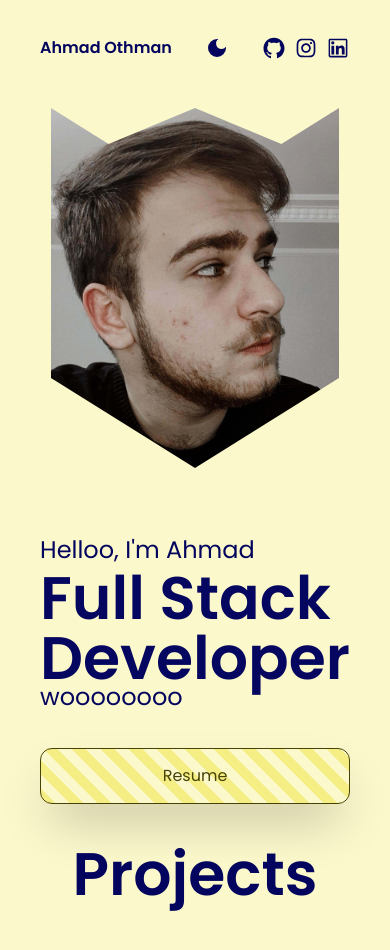
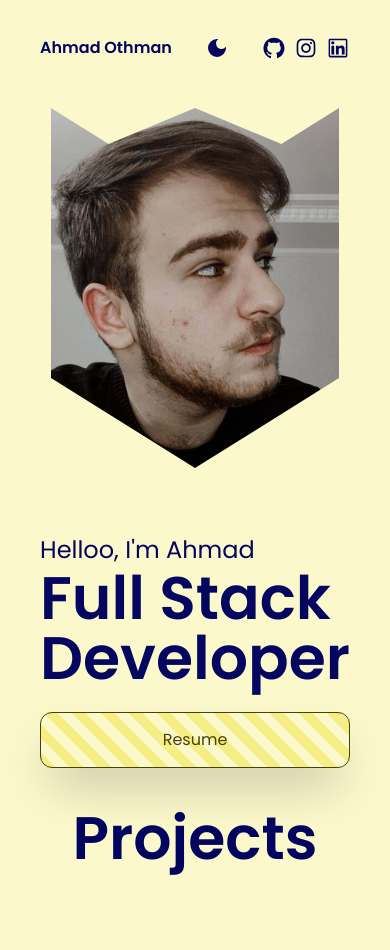
Before and after one commit to So8oS/so8os-portfolio, a Next.js app: page / in a window 390 px wide. Shown: the top 950 px of the page. Built offline with nearby package versions, Linux system fonts and the light colour scheme.

Commit message:
added prisma to stack + fixes

```diff
--- a/src/components/Intro.tsx
+++ b/src/components/Intro.tsx
@@ -1,12 +1,12 @@
 /* eslint-disable @next/next/no-img-element */
-import React from 'react'
-import Link from 'next/link'
-
+import React from "react";
+import Link from "next/link";
 
 const Intro = () => {
   return (
-    <div className='flex flex-col-reverse justify-center items-center mb-10
-    md:flex-row gap-16 md:mb-24 '
+    <div
+      className="mb-10 flex flex-col-reverse items-center justify-center
+    gap-16 md:mb-24 md:flex-row "
       data-aos="fade-up"
       data-aos-offset="500"
       data-aos-delay="50"
@@ -15,36 +15,41 @@ const Intro = () => {
       data-aos-mirror="true"
       data-aos-once="true"
       data-aos-anchor-placement="top-bottom"
+    >
+      <div className="flex flex-col ">
+        <span className=" text-[1.5rem] md:text-[1.75rem]">
+          {" "}
+          Helloo, I&apos;m Ahmad{" "}
+        </span>
+        <div className="flex animate-pulse flex-col">
+          <span className="text-6xl font-bold md:text-7xl  ">Full Stack</span>
+          <span className="text-6xl font-bold md:text-7xl  ">Developer</span>
+        </div>
 
+        <Link href="/resume.pdf" download>
+          <button
+            className=" stripes font- dark:stripes-dark mt-6 h-14  w-full rounded-xl border
+              border-darkBrown bg-darkYellow font-Poppins text-darkBrown
+              shadow-2xl  transition-all duration-300 hover:scale-110 focus:outline-none active:scale-75
+              dark:text-lightYellow md:w-40
+              "
           >
-        <div className='flex flex-col '>
-
-            <span className=' text-[1.5rem] md:text-[1.75rem]'> Helloo, I&apos;m Ahmad </span>
-            <div className='flex flex-col animate-pulse'>
-                <span className='text-6xl font-bold md:text-7xl  '>Full Stack</span>
-                <span className='text-6xl font-bold md:text-7xl  '>Developer</span>
+            Resume
+          </button>
+        </Link>
       </div>
-            <span className=' animate-bounce text-[1.5rem] md:text-[1.75rem] '>woooooooo</span>
-
-            <Link href="/resume.pdf" download   >
-              <button
-              className=' w-full md:w-40 h-14 font-Poppins focus:outline-none  bg-darkYellow stripes border
-              hover:scale-110 transition-all duration-300 active:scale-75
-              border-darkBrown  text-darkBrown font- shadow-2xl rounded-xl mt-6
-              dark:stripes-dark dark:text-lightYellow
-              ' >Resume</button>
-            </Link>
-
-        </div>
-        <div className="  w-72 border-white md:w-[22rem] " style={{ clipPath:
+      <div
+        className="  w-72 border-white md:w-[22rem] "
+        style={{
+          clipPath:
             // 'polygon(50% 0%, 80% 10%, 100% 1%, 96% 70%, 80% 90%, 50% 100%, 20% 90%, 0% 70%, 0% 35%, 20% 10%)'
-          'polygon(50% 0, 80% 10%, 100% 0, 100% 75%, 50% 100%, 0 75%, 0% 25%, 0 0, 20% 10%)'
-
-          }} >
-            <img className='' src="/pic.jpg" alt="ahmad" />
+            "polygon(50% 0, 80% 10%, 100% 0, 100% 75%, 50% 100%, 0 75%, 0% 25%, 0 0, 20% 10%)",
+        }}
+      >
+        <img className="" src="/pic.jpg" alt="ahmad" />
       </div>
     </div>
-  )
-}
+  );
+};
 
-export default Intro
+export default Intro;
--- a/src/components/Stack.tsx
+++ b/src/components/Stack.tsx
@@ -1,12 +1,10 @@
 /* eslint-disable @next/next/no-img-element */
-import React from 'react'
+import React from "react";
 
 const Stack = () => {
-
-
-
   return (
-    <div className='flex flex-col justify-center items-center mb-16'
+    <div
+      className="mb-16 flex flex-col items-center justify-center"
       data-aos="fade-up"
       data-aos-offset="200"
       data-aos-delay="50"
@@ -16,22 +14,36 @@ const Stack = () => {
       data-aos-once="false"
       data-aos-anchor-placement="top-bottom"
     >
-        <span className='text-6xl font-bold md:text-7xl '>Tech</span>
+      <span className="text-6xl font-bold md:text-7xl ">Tech</span>
       {/* <div className='mt-16 grid grid-cols-2  justify-center items-center  gap-2
         md:flex-row md:grid-cols-4 content-center' > */}
-        <div className='mt-16 flex flex-wrap   justify-center items-center  gap-2
-        md: ' >
-
-            <img className=' w-32 md:w-44' src="/Icons/react.svg" alt="React JS" />
-            <img className=' w-32 md:w-44' src="/Icons/next.svg" alt="Next JS" />
-            <img className=' w-32 md:w-44' src="/Icons/css.svg" alt="CSS" />
-            <img className=' w-32 md:w-44' src="/Icons/tailwind.svg" alt="Tailwind CSS" />
-            <img className=' w-32 md:w-44' src="/Icons/javascript.svg" alt="Javascript" />
-            <img className=' w-32 md:w-44' src="/Icons/typescript.svg" alt="Typescript" />
-            <img className=' w-32 md:w-44' src="/Icons/csharp.svg" alt="C#" />
+      <div
+        className="md: mt-16 flex   flex-wrap items-center  justify-center
+        gap-2 "
+      >
+        <img className=" w-32 md:w-44" src="/Icons/react.svg" alt="React JS" />
+        <img className=" w-32 md:w-44" src="/Icons/next.svg" alt="Next JS" />
+        <img className=" w-32 md:w-44" src="/Icons/css.svg" alt="CSS" />
+        <img
+          className=" w-32 md:w-44"
+          src="/Icons/tailwind.svg"
+          alt="Tailwind CSS"
+        />
+        <img
+          className=" w-32 md:w-44"
+          src="/Icons/javascript.svg"
+          alt="Javascript"
+        />
+        <img
+          className=" w-32 md:w-44"
+          src="/Icons/typescript.svg"
+          alt="Typescript"
+        />
+        <img className=" w-32 md:w-44" src="/Icons/prisma.svg" alt="prisma" />
+        <img className=" w-32 md:w-44" src="/Icons/csharp.svg" alt="C#" />
       </div>
     </div>
-  )
-}
+  );
+};
 
-export default Stack
+export default Stack;
```
Also changed, not shown: public/Icons/prisma.svg (added). Lines whose indentation alone changed are shown as unchanged.
